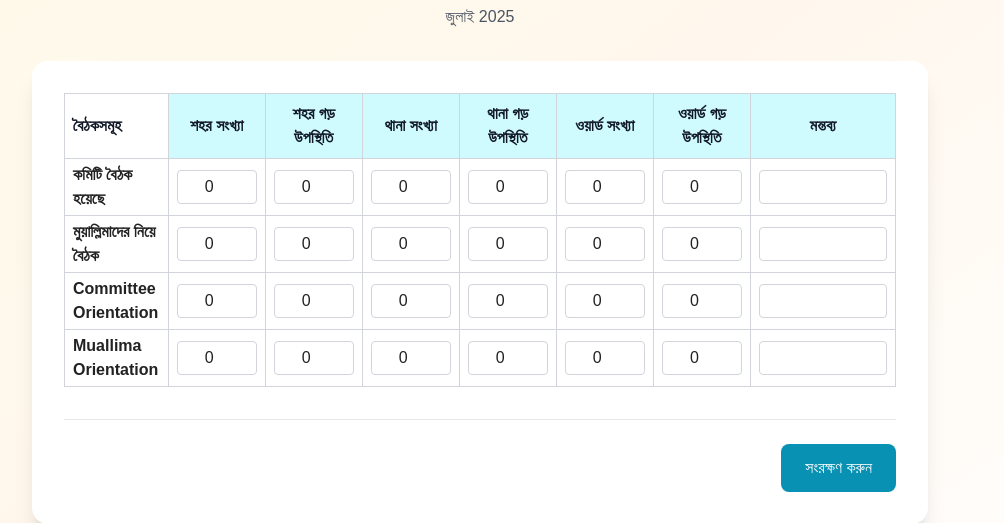
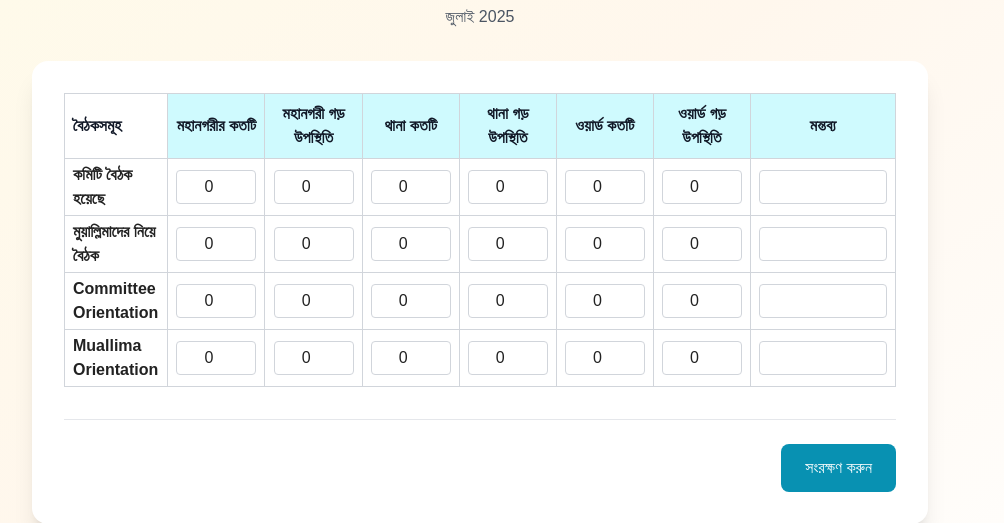
Before and after one commit to Jabir-A-H/report-submission, a Flask app: page /report/meetings in a window 1280 px wide. Shown: the part 263-786 px from the top of the page, without its empty margins (160-1164 px from the left). Run offline with Flask 3, Linux system fonts and the light colour scheme; a user stored in the database is signed in; tables that the repository leaves empty hold one stand-in row (values such as "Sample post"); some libraries are stand-ins or nearby versions; some web fonts are replaced.

Commit message:
Update meetings.html

```diff
--- a/templates/report/meetings.html
+++ b/templates/report/meetings.html
@@ -29,15 +29,15 @@
                 >
                   বৈঠকসমূহ
                 </th>
-                <th class="border border-gray-300 px-2 py-2">শহর সংখ্যা</th>
+                <th class="border border-gray-300 px-2 py-2">মহানগরীর কতটি</th>
                 <th class="border border-gray-300 px-2 py-2">
-                  শহর গড় উপস্থিতি
+                  মহানগরী গড় উপস্থিতি
                 </th>
-                <th class="border border-gray-300 px-2 py-2">থানা সংখ্যা</th>
+                <th class="border border-gray-300 px-2 py-2">থানা কতটি</th>
                 <th class="border border-gray-300 px-2 py-2">
                   থানা গড় উপস্থিতি
                 </th>
-                <th class="border border-gray-300 px-2 py-2">ওয়ার্ড সংখ্যা</th>
+                <th class="border border-gray-300 px-2 py-2">ওয়ার্ড কতটি</th>
                 <th class="border border-gray-300 px-2 py-2">
                   ওয়ার্ড গড় উপস্থিতি
                 </th>
```
